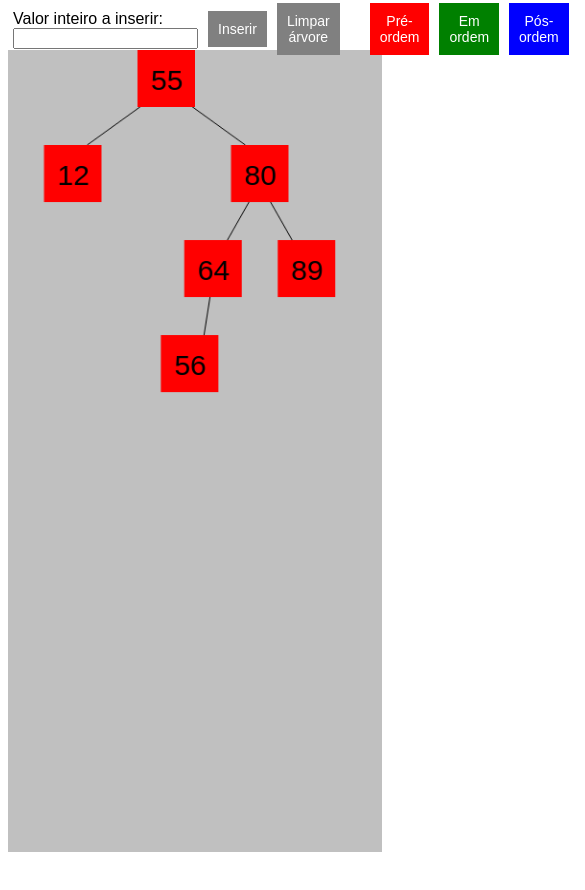
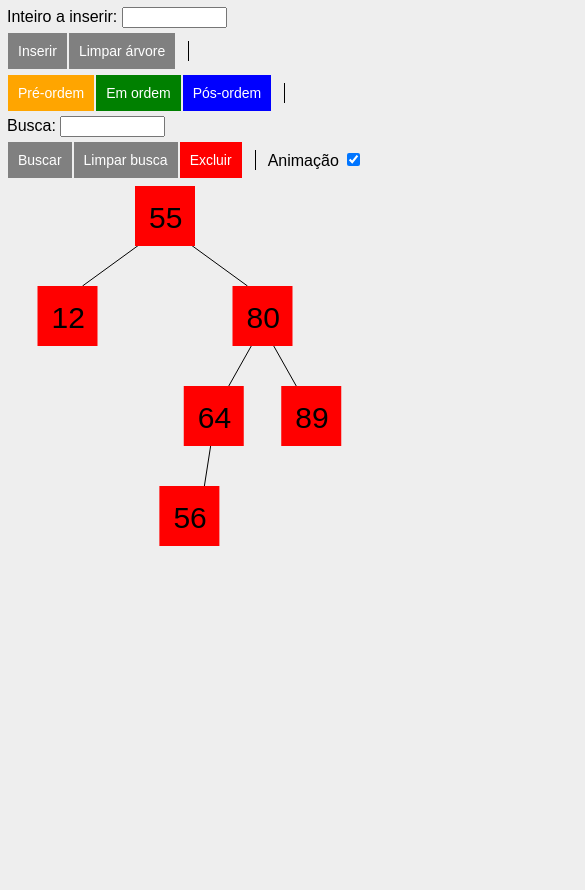
Before and after one commit to rafaelfl/arvore_visual, a plain HTML site: page index.html in a window 390 px wide. Shown: the top 890 px of the page, 585 px wide, since content can reach past the window. Before the commit the page ends 860 px from the top, so only its background shows below. Drawn offline with Linux system fonts and the light colour scheme.

Commit message:
Melhoria na responsividade. Implementada a funcionalidade de exclusão de um nó.

```diff
--- a/index.css
+++ b/index.css
@@ -1,6 +1,9 @@
 body {
     font-family: Arial, Helvetica, sans-serif;
     display: block;
+    margin: 0;
+    padding: 0;
+    background-color: #eee;
 }
 
 button {
@@ -15,22 +18,38 @@ button {
 }
 
 .container {
-    height: 100vh;
+    min-height: 100vh;
+    padding: 0;
+    margin: 0;
+    overflow: auto;
 }
 
 .tools {
-    height: 5vh;
     display: flex;
+    flex: 0 1 auto;
+    flex-wrap: wrap;
     align-items: center;
+    padding: 5px;
 }
 
 .tools > div {
-    margin: 5px;
+    margin: 2px;
+}
+
+.item-group {
+    display: flex;
+    flex-direction: row;
+    flex-wrap: nowrap;
+}
+
+.item-group > div {
+    margin: 1px;
 }
 
 .tree {
-    height: 95vh;
-    background: silver;
+    min-height: 90vh;
+    /* background: silver; */
+    flex: 1 1 auto;
 }
 
 .vertical-line {
@@ -44,5 +63,6 @@ button {
 
 #myCanvas {
     width: 100%;
-    height: 100%;
+    min-height: 100%;
+    flex: 1 1 auto;
 }
--- a/index.html
+++ b/index.html
@@ -11,29 +11,36 @@
     <div class="container">
         <div class="tools">
             <div>
-                <label for="valor">Valor inteiro a inserir:</label>
-                <input type="text" id="valor">
+                <label for="valor">Inteiro a inserir:</label>
+                <input type="text" id="valor" size="10">
             </div>
+            <div class="item-group">
                 <div><button onclick="onInsertClick()">Inserir</button></div>
                 <div><button onclick="onClearClick()">Limpar árvore</button></div>
+            </div>
             <div class="vertical-line"></div>
-            <div><button onclick="onPreorderClick()" style="background-color: red">Pré-ordem</button></div>
+            <div class="item-group">
+                <div><button onclick="onPreorderClick()" style="background-color: orange">Pré-ordem</button></div>
                 <div><button onclick="onInorderClick()" style="background-color: green">Em ordem</button></div>
                 <div><button onclick="onPostorderClick()" style="background-color: blue">Pós-ordem</button></div>
+            </div>
             <div class="vertical-line"></div>
             <div>
                 <label for="buscaValor">Busca:</label>
-                <input type="text" id="buscaValor">
+                <input type="text" id="buscaValor" size="10">
             </div>
+            <div class="item-group">
                 <div><button onclick="onSearchClick()">Buscar</button></div>
                 <div><button onclick="onClearSearchClick()">Limpar busca</button></div>
+                <div><button onclick="onDeleteClick()" style="background-color: red">Excluir</button></div>
+            </div>
             <div class="vertical-line"></div>
             <div>
                 <label for="checkAnimation">Animação</label>
                 <input type="checkbox" id="checkAnimation" checked>
             </div>
         </div>
-        <div class="tree">
+        <div class="tree" id="tree-container">
             <canvas id="myCanvas"></canvas>
         </div>
     </div>
--- a/js/arvore.js
+++ b/js/arvore.js
@@ -12,6 +12,8 @@ criarArvore = () => {
 /*
   Implementação simples que não reflete a implementação real do algoritmo.
   Se apoia no Garbage Collector do Javascript no navegador.
+  Para destruir a árvore, utilize o percurso pós-ordem (destrua a árvore
+  da esquerda, depois a da direita e finalmente a raiz).
 */
 destruirArvore = (arvore) => {
   arvore.raiz = null;
@@ -21,6 +23,7 @@ function timeout(ms) {
     return new Promise(resolve => setTimeout(resolve, ms));
 }
 
+// árvore global que será usada para o desenho
 arv = criarArvore();
 
 inserirSubArvore = async (noRaiz, valor) => {
@@ -68,14 +71,18 @@ maxFolhas = (altura) => {
     return Math.pow(2, altura);
 }
 
-desenhaNo = (noRaiz, altura, startX, endX, ctx, encontrado) => {
+desenhaNo = (noRaiz, altura, startX, endX, ctx, encontrado, elemento_remover) => {
     const x = startX + (endX - startX) / 2 - 60;
     const y = altura * 100;
 
     if (encontrado == noRaiz.valor) {
       ctx.fillStyle = "yellow";
     } else {
-      ctx.fillStyle = "red";
+      if (elemento_remover == noRaiz.valor) {
+        ctx.fillStyle = "orange";
+      } else {
+        ctx.fillStyle = "red";
+      }
     }
 
     ctx.fillRect(x, y, 60, 60);
@@ -85,7 +92,7 @@ desenhaNo = (noRaiz, altura, startX, endX, ctx, encontrado) => {
     ctx.fillText(noRaiz.valor.toString(), x+14, y+42);
 }
 
-desenhaSubArvore = (noRaiz, altura, startX, endX, ctx, encontrado) => {
+desenhaSubArvore = (noRaiz, altura, startX, endX, ctx, encontrado, elemento_remover) => {
     if (noRaiz == null) {
       return;
     }
@@ -121,22 +128,25 @@ desenhaSubArvore = (noRaiz, altura, startX, endX, ctx, encontrado) => {
         // console.log(`      --- ${startX} x ${endX} ===> ${xLinha} /// ${xLinhaFilhoDir} `);
     }
 
-    desenhaSubArvore(noRaiz.esq, altura + 1, startX, meio, ctx, encontrado);
-    desenhaSubArvore(noRaiz.dir, altura + 1, meio, endX, ctx, encontrado);
+    desenhaSubArvore(noRaiz.esq, altura + 1, startX, meio, ctx, encontrado, elemento_remover);
+    desenhaSubArvore(noRaiz.dir, altura + 1, meio, endX, ctx, encontrado, elemento_remover);
 
-    desenhaNo(noRaiz, altura, startX, endX, ctx, encontrado);
+    desenhaNo(noRaiz, altura, startX, endX, ctx, encontrado, elemento_remover);
 }
 
-desenhaArvore = (arvore, encontrado) => {
+desenhaArvore = (arvore, encontrado, elemento_remover) => {
+    const treeDiv = document.getElementById("tree-container");
     const c = document.getElementById("myCanvas");
-    c.width = window.innerWidth;
-    c.height = window.innerHeight;
+    // c.width = window.innerWidth;
+    // c.height = window.innerHeight;
+    c.width = treeDiv.offsetWidth
+    c.height = treeDiv.offsetHeight;
 
     const ctx = c.getContext("2d");
 
     ctx.clearRect(0, 0, c.width, c.height);
 
-    desenhaSubArvore(arvore.raiz, 0, 0, c.width, ctx, encontrado);
+    desenhaSubArvore(arvore.raiz, 0, 0, c.width, ctx, encontrado, elemento_remover);
 }
 
 preOrdemSubArvore = async (noRaiz) => {
@@ -245,6 +255,81 @@ buscaArvore = async (arvore, valor) => {
   return await buscaSubArvore(arvore.raiz, valor);
 }
 
+maxSubArvore = (noRaiz) => {
+  if (noRaiz == null) {
+    return noRaiz;
+  }
+
+  // se o nó não tiver um filho direito, significa que eu encontrei o nó mais à direita
+  if (noRaiz.dir == null) {
+    return noRaiz;
+  }
+
+  return maxSubArvore(noRaiz.dir);
+}
+
+removerSubArvore = async (noRaiz, valor) => {
+  if (noRaiz == null) {
+    desenhaArvore(arv);
+    return noRaiz;
+  }
+
+  if (animation) {
+    desenhaArvore(arv, noRaiz.valor);
+    await timeout(timeValue);
+  }
+
+  // se valor é menor que o valor da raiz, continua a busca na SAE
+  if (valor < noRaiz.valor) {
+    noRaiz.esq = await removerSubArvore(noRaiz.esq, valor);
+
+  // se valor for maior que o valor da raiz, continua a busca na SAD
+  } else if (valor > noRaiz.valor) {
+    noRaiz.dir = await removerSubArvore(noRaiz.dir, valor);
+
+  // se valor for igual ao elemento raiz, eu encontrei o nó e preciso removê-lo
+  } else {
+    /*
+     * Os próximos dois casos, contemplam sub-árvores que
+     * só tenham um dos dois filhos.
+     */
+    // se eu não tiver um filho esquerdo...
+    if (noRaiz.esq == null) {
+      const filhoDir = noRaiz.dir;
+
+      // ... retorna o meu filho direito como a nova raiz da árvore
+      return filhoDir;
+
+    // caso eu tenha um filho esquerdo, mas não tenha um filho direito...
+    } else if (noRaiz.dir == null) {
+      const filhoEsq = noRaiz.esq;
+
+      // ... retorna o meu filho esquerdo como a nova raiz da árvore
+      return filhoEsq;
+
+    // o nó raiz tem os dois filhos (esquerdo e direito)
+    } else {
+      // encontra o maior valor da SAE
+      const maxSAE = maxSubArvore(noRaiz.esq);
+
+      if (animation) {
+        desenhaArvore(arv, noRaiz.valor, maxSAE.valor);
+        await timeout(timeValue);
+      }
+
+      noRaiz.valor = maxSAE.valor;
+
+      noRaiz.esq = await removerSubArvore(noRaiz.esq, maxSAE.valor);
+    }
+  }
+
+  return noRaiz;
+}
+
+removerArvore = async (arvore, valor) => {
+  arvore.raiz = await removerSubArvore(arvore.raiz, valor);
+}
+
 arvoreTeste = async () => {
     await inserirArvore(arv, 55);
     await inserirArvore(arv, 12);
@@ -260,6 +345,7 @@ arvoreTeste = async () => {
     desenhaArvore(arv);
 }
 
+// constrói a árvore inicial
 arvoreTeste();
 
 async function onInsertClick () {
@@ -333,6 +419,19 @@ function onClearSearchClick() {
   desenhaArvore(arv);
 }
 
+async function onDeleteClick() {
+  try {
+    const value = document.getElementById("buscaValor").value;
+    const result = parseInt(value);
+
+    await removerArvore(arv, result);
+    desenhaArvore(arv);
+  } catch (e) {
+    console.log(e);
+    alert('Informe um valor inteiro!');
+  }
+}
+
 function changeCheckAnimation(event) {
   if (event.currentTarget.checked) {
     animation = true;
```
Lines whose indentation alone changed are shown as unchanged.
